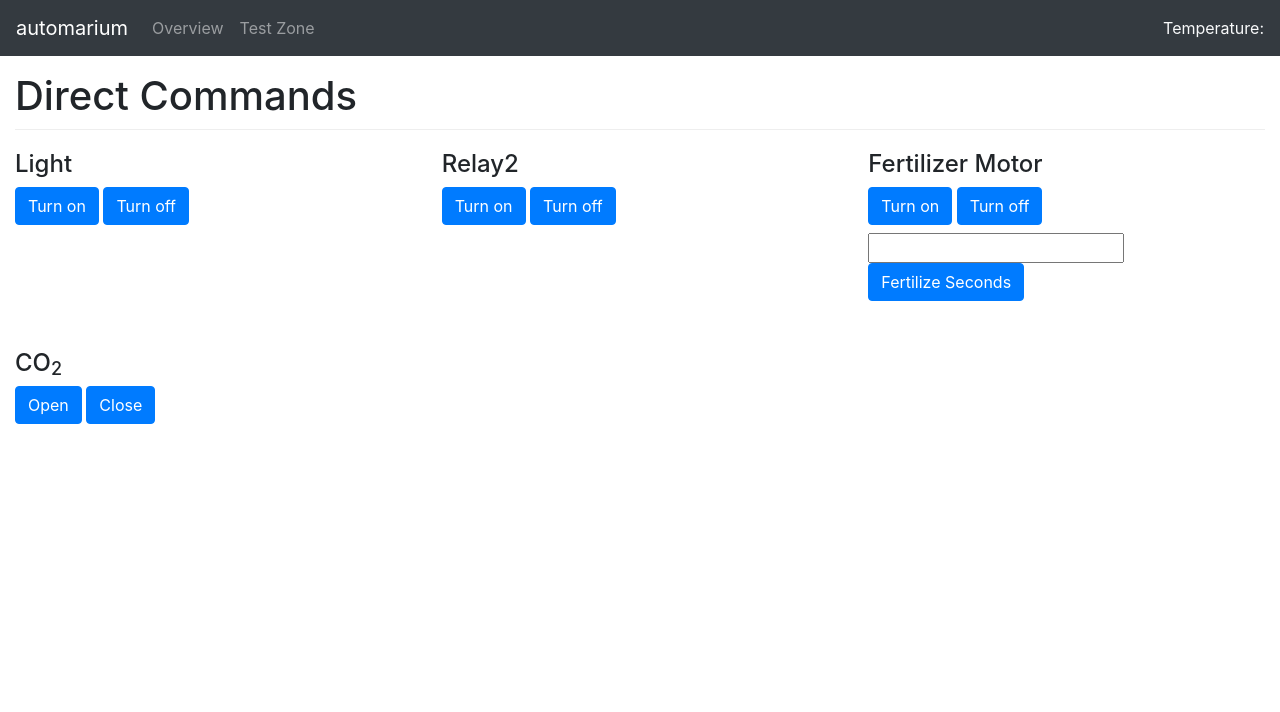
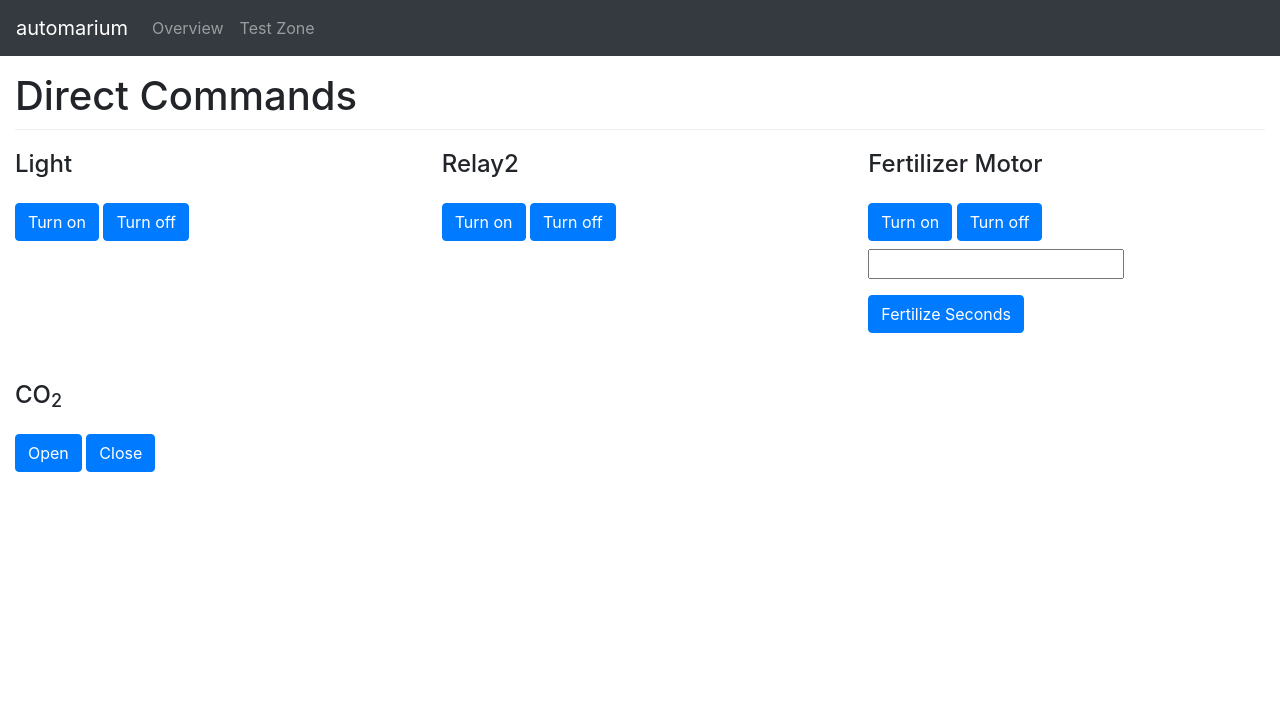
Before and after one commit to cholox/automarium, a Flask app: page /test in a window 1280 px wide. Shown: the top 712 px of the page. Run offline with Flask 2, Linux system fonts and the light colour scheme; a user stored in the database is signed in; parts of the project's set-up code (start-up, migrations or seed data) failed here and were passed over; some libraries are stand-ins or nearby versions.

Commit message:
Template refactoring

```diff
--- a/Flask/app.py
+++ b/Flask/app.py
@@ -2,7 +2,7 @@
 # @Date:   22-Nov-2017
 # @Project: https://github.com/cholox/automarium
 # @Last modified by:   Carlos Isaza
-# @Last modified time: 22-Dec-2017
+# @Last modified time: 25-Feb-2018
 # @License: MIT
 
 import json
@@ -101,7 +101,13 @@ def write_to_backup():
 @app.route('/')
 @login_required
 def index():
-    return render_template('index.html')
+    saved_data = {'light_time1': parser.get('light', 'time1'),
+                  'light_time2': parser.get('light', 'time2'),
+                  'co2_time1': parser.get('co2', 'time1'),
+                  'co2_time2': parser.get('co2', 'time2'),
+                  'relay2_time1': parser.get('relay2', 'time1'),
+                  'relay2_time2': parser.get('relay2', 'time2')}
+    return render_template('index.html', data=saved_data)
 
 
 @app.route('/test')
@@ -151,13 +157,6 @@ def page_not_found(e):
 @login_manager.user_loader
 def load_user(userid):
     return User(userid)
-
-
-# @socketio.on('publish')
-# def handle_publish(json_str):
-#     data = json.loads(json_str)
-#     mqtt.publish(data['topic'], data['message'])
-#     print('Publishing to topic: %s, message: %s' % (data['topic'], data['message']))
 
 
 @socketio.on('connect')
--- a/Flask/templates/layout.html
+++ b/Flask/templates/layout.html
@@ -31,9 +31,6 @@
               </li>
             </ul>
         </div>
-        <div class="my-2 my-lg-0">
-            <a class="text-light">Temperature: <span id="current-temperature"> </span></a>
-        </div>
     </nav>
 
     <div class="container-fluid main-container">
--- a/Flask/templates/test.html
+++ b/Flask/templates/test.html
@@ -5,24 +5,24 @@
   <h1>Direct Commands</h1>
 
     <div class="row">
-      <div class="col">
+      <div class="col-sm-12 col-md-4">
         <h4>Light</h4>
-        <button type="button" id="turn_lights_on_button" class="btn btn-primary">Turn on</button>
-        <button type="button" id="turn_lights_off_button" class="btn btn-primary">Turn off</button>
+        <button type="button" id="turn_lights_on_button" class="btn btn-primary mt-3">Turn on</button>
+        <button type="button" id="turn_lights_off_button" class="btn btn-primary mt-3">Turn off</button>
       </div>
-      <div class="col">
+      <div class="col-sm-12 col-md-4">
         <h4>Relay2</h4>
-        <button type="button" id="turn_relay2_on_button" class="btn btn-primary">Turn on</button>
-        <button type="button" id="turn_relay2_off_button" class="btn btn-primary">Turn off</button>
+        <button type="button" id="turn_relay2_on_button" class="btn btn-primary mt-3">Turn on</button>
+        <button type="button" id="turn_relay2_off_button" class="btn btn-primary mt-3">Turn off</button>
       </div>
-      <div class="col">
+      <div class="col-sm-12 col-md-4">
         <h4>Fertilizer Motor</h4>
-        <button type="button" id="turn_motor_on_button" class="btn btn-primary">Turn on</button>
-        <button type="button" id="turn_motor_off_button" class="btn btn-primary">Turn off</button>
+        <button type="button" id="turn_motor_on_button" class="btn btn-primary mt-3">Turn on</button>
+        <button type="button" id="turn_motor_off_button" class="btn btn-primary mt-3">Turn off</button>
         <div class="row pt-2">
             <div class="col">
                 <input type="number" id="fertilize_secs_amount_test"/>
-                <button type="button" id="fertilize_secs_button" class="btn btn-primary">Fertilize Seconds</button>
+                <button type="button" id="fertilize_secs_button" class="btn btn-primary mt-3">Fertilize Seconds</button>
             </div>
         </div>
       </div>
@@ -30,8 +30,8 @@
     <div class="row pt-5">
         <div class="col">
           <h4>CO<sub>2</sub></h4>
-          <button type="button" id="open_co2_button" class="btn btn-primary">Open</button>
-          <button type="button" id="close_co2_button" class="btn btn-primary">Close</button>
+          <button type="button" id="open_co2_button" class="btn btn-primary mt-3">Open</button>
+          <button type="button" id="close_co2_button" class="btn btn-primary mt-3">Close</button>
         </div>
     </div>
 </main>
```
Also changed, not shown: Flask/templates/index.html (+11 -11 lines).
